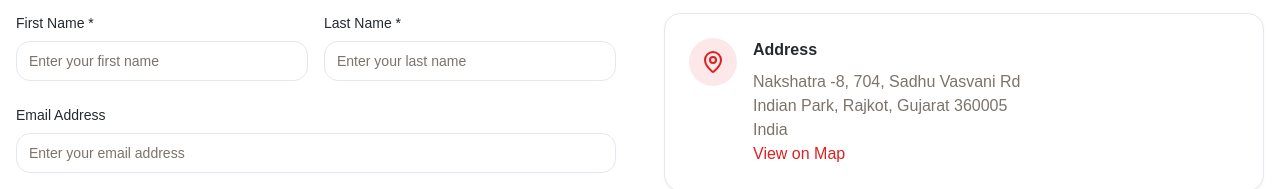
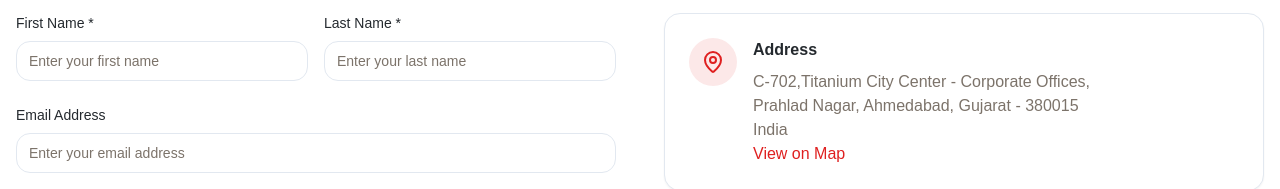
Before and after one commit to kakkadpriyansh/avidexplores, a Next.js app: page /contact in a window 1280 px wide. Shown: the part 299-488 px from the top of the page. Built offline with nearby package versions, Linux system fonts and the light colour scheme; no server answers; a web font is replaced by a local one.

Commit message:
Map Changes

```diff
--- a/src/app/contact/page.tsx
+++ b/src/app/contact/page.tsx
@@ -67,10 +67,10 @@ export default function ContactPage() {
       icon: MapPin,
       title: 'Address',
       details: [
-        'Nakshatra -8, 704, Sadhu Vasvani Rd',
-        'Indian Park, Rajkot, Gujarat 360005',
+        ' C-702,Titanium City Center - Corporate Offices,',
+        ' Prahlad Nagar, Ahmedabad, Gujarat - 380015',
         'India',
-        <a href="https://maps.app.goo.gl/dnu32o4nsHkHrWXr7" target="_blank" rel="noopener noreferrer" className="text-primary hover:underline">View on Map</a>
+        <a href="https://maps.app.goo.gl/rbVHh7tVXPvZAhNg6" target="_blank" rel="noopener noreferrer" className="text-primary hover:underline">View on Map</a>
       ]
     },
     {
@@ -249,14 +249,14 @@ export default function ContactPage() {
             <p className="text-muted-foreground mb-4">
               Drop by our office to discuss your next adventure in person
             </p>
-            <a href="https://maps.app.goo.gl/dnu32o4nsHkHrWXr7" target="_blank" rel="noopener noreferrer" className="text-primary hover:underline font-medium">
+            <a href="https://maps.app.goo.gl/rbVHh7tVXPvZAhNg6" target="_blank" rel="noopener noreferrer" className="text-primary hover:underline font-medium">
               View on Google Maps
             </a>
           </div>
 
           <div className="bg-card rounded-2xl overflow-hidden shadow-card">
             <iframe
-              src="https://www.google.com/maps/embed?pb=!1m18!1m12!1m3!1d3691.5008724056406!2d70.75889609999999!3d22.29688939999999!2m3!1f0!2f0!3f0!3m2!1i1024!2i768!4f13.1!3m3!1m2!1s0x3959cb780cbc7991%3A0x4d30206cf885f8b!2sAvid%20Explorers!5e0!3m2!1sen!2sin!4v1758803858396!5m2!1sen!2sin"
+              src="https://www.google.com/maps/embed?pb=!1m18!1m12!1m3!1d3672.3231076822676!2d72.52065851089236!3d23.01190577909441!2m3!1f0!2f0!3f0!3m2!1i1024!2i768!4f13.1!3m3!1m2!1s0x395e9b577365c97b%3A0x6f169c3344693cfd!2sAvid%20Explorers%20Pvt%20Ltd!5e0!3m2!1sen!2sin!4v1779433778576!5m2!1sen!2sin"
               width="100%"
               height="400"
               style={{ border: 0 }}
```
